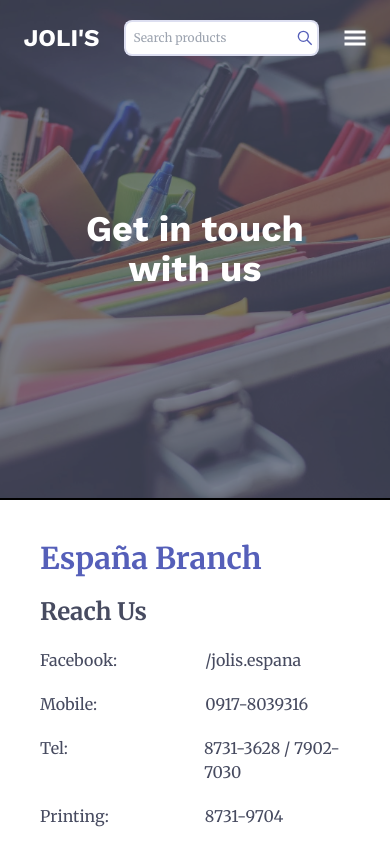
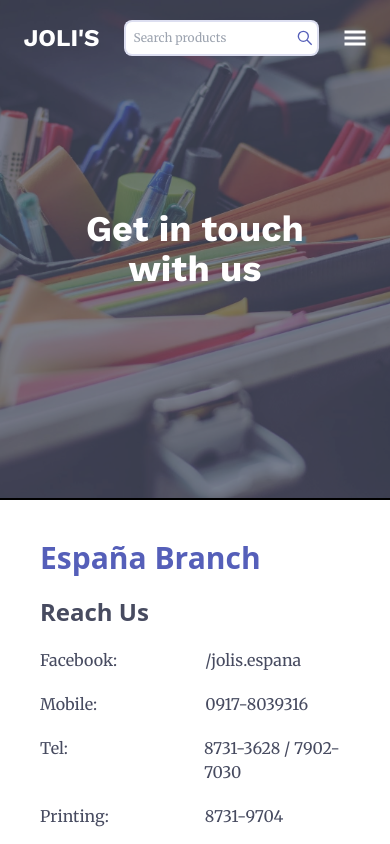
Before and after one commit to quinzonjosh/jolis, a Next.js app: page /branches in a window 390 px wide. Shown: the top 844 px of the page. Built offline with nearby package versions, Linux system fonts and the light colour scheme.

Commit message:
Font changes

```diff
--- a/components/BranchSection/BranchSection.jsx
+++ b/components/BranchSection/BranchSection.jsx
@@ -17,13 +17,13 @@ const BranchInfo = ({
         mapFirst ? "order-2 md:w-2/5 relative md:right-10 right-0" : "order-1 md:1/2"
       }`}
     >
-      <p className="text-3xl font-bold mb-5 lg:mx-8 text-secondary">{branchName}</p>
-      <p className="text-2xl font-bold mb-5 lg:mx-8 text-primary">Reach Us</p>
+      <p className="text-3xl font-bold mb-5 lg:mx-8 text-secondary font-sans">{branchName}</p>
+      <p className="text-2xl font-bold mb-5 lg:mx-8 text-primary font-sans">Reach Us</p>
       <span className="mb-5 lg:mx-8">
         <p className="float-left mr-12 text-primary">Facebook:</p>
         <a
           href={facebookLink}
-          className="w-1/2 md:w-2/4 hover:text-blue-400 break-words float-left relative left-10 text-primary"
+          className="w-1/2 md:w-2/4 hover:text-blue-400 hover:underline break-words float-left relative left-10 text-primary"
         >
           {facebookLink.replace("https://www.facebook.com", "")}
         </a>
```
